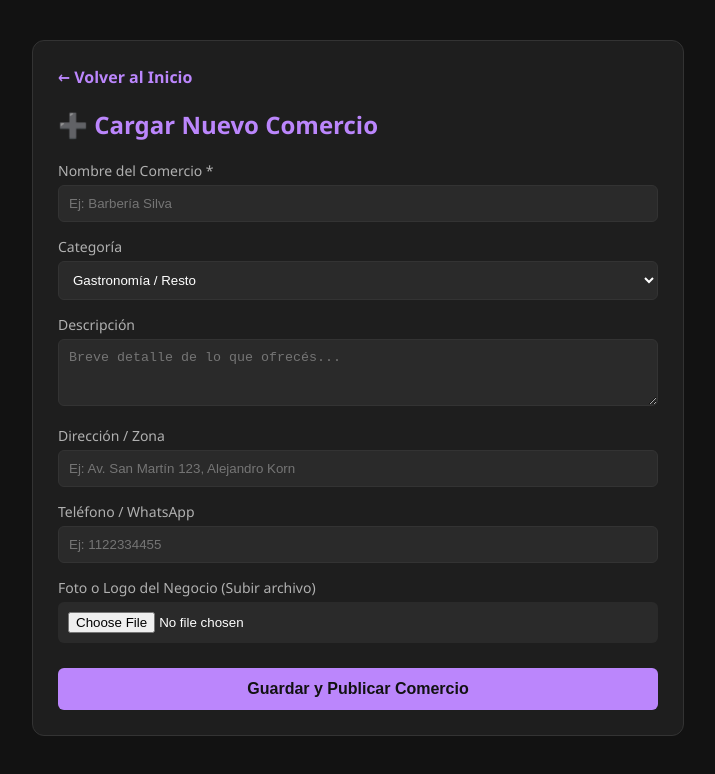
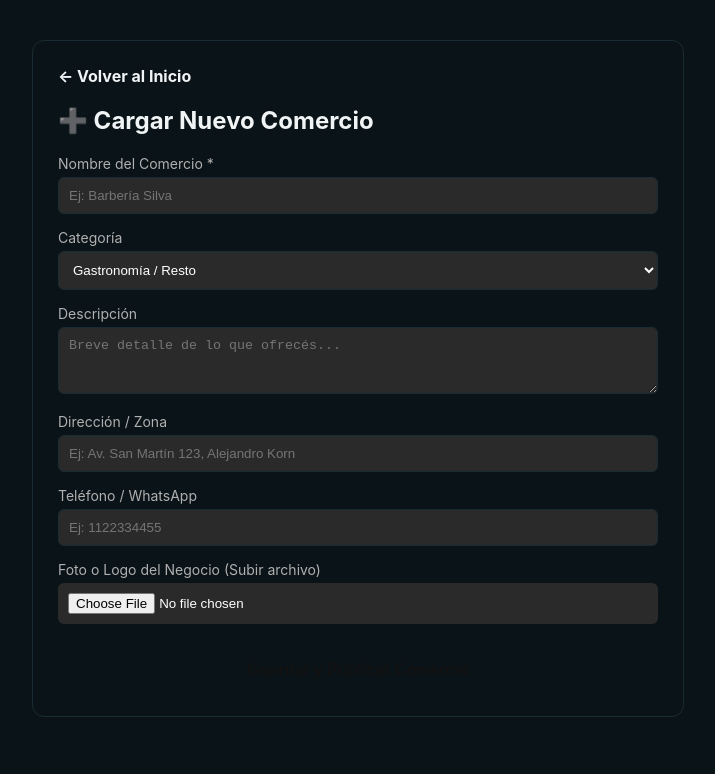
Before and after one commit to kornnex/kornnex, a website: page dashboard.html in a window 1280 px wide. Shown: the whole page, without its empty margins (282-997 px from the left). Drawn offline with Linux system fonts and the light colour scheme.

Commit message:
Aplicar paleta Teal y Dorado Oscuro

```diff
--- a/dashboard.html
+++ b/dashboard.html
@@ -6,22 +6,24 @@
     <title>Panel de Comerciante - Kornnex</title>
     <style>
         :root {
-            --bg-color: #121212;
-            --card-bg: #1e1e1e;
-            --text-color: #e0e0e0;
-            --accent-color: #bb86fc;
-            --success-color: #03dac6;
-            --border-color: #333;
-        }
-
-        body {
-            font-family: 'Segoe UI', Tahoma, Geneva, Verdana, sans-serif;
-            background-color: var(--bg-color);
-            color: var(--text-color);
-            margin: 0;
-            padding: 20px;
-        }
-
+    --bg-main: #0a1317;           /* Fondo general oscuro verdoso */
+    --bg-card: #111d22;           /* Fondo de tarjetas y componentes */
+    --bg-header: #060c0f;         /* Encabezado */
+    --primary-teal: #14353d;      /* Verde azulado elegante */
+    --accent-gold: #c69255;        /* Dorado oscuro profesional */
+    --accent-gold-hover: #b07e44;  /* Dorado más profundo para interactivos */
+    --text-light: #f0f4f5;        /* Texto claro contrastado */
+    --text-muted: #889e9e;        /* Texto secundario sobrio */
+    --border-color: #1a2c33;      /* Bordes finos y limpios */
+    --success-green: #2a9d8f;
+}
+body {
+    font-family: -apple-system, BlinkMacSystemSign, "Segoe UI", Roboto, sans-serif;
+    background-color: var(--bg-main);
+    color: var(--text-light);
+    margin: 0;
+    padding: 20px;
+}
         .container {
             max-width: 600px;
             margin: 20px auto;
```
Also changed, not shown: admin.html (+13 -10 lines), index.html (+11 -7 lines), 1 other file.
